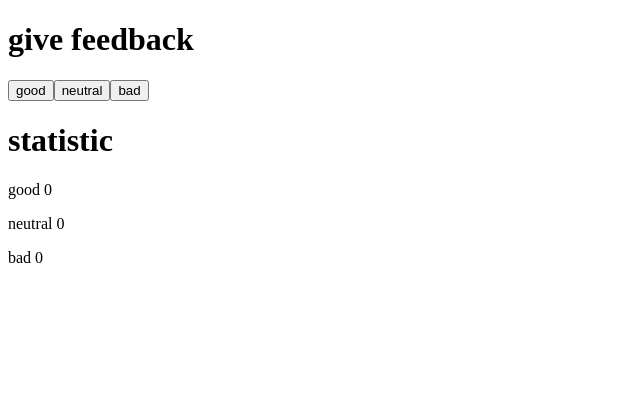
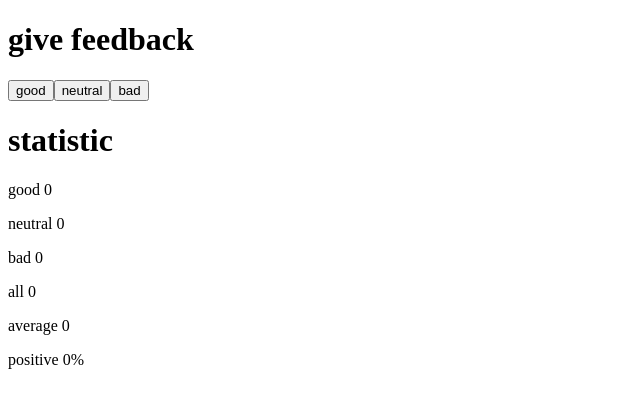
Before and after one commit to PasiduRanasinghe/FullstackOpen-Exercises, a React (Vite) app in the folder part1/unicafe/: page / in a window 1280 px wide. Shown: the top 408 px of the page, without its empty margins (0-640 px from the left). Built offline with nearby package versions, Linux system fonts and the light colour scheme.

Commit message:
Exercise 1.7

```diff
--- a/part1/unicafe/src/App.jsx
+++ b/part1/unicafe/src/App.jsx
@@ -4,15 +4,29 @@ function App() {
   const [good, setGood] = useState(0);
   const [neutral, setNeutral] = useState(0);
   const [bad, setBad] = useState(0);
+  const [all, setAll] = useState(0);
+  const [positive, setPositive] = useState(0);
+  const [average, setAverage] = useState(0);
 
+  const handleCalc = (valueGood, valueNeutral, valueBad) => {
+    setAll(valueGood + valueNeutral + valueBad);
+    setPositive((good / all) * 100);
+    setAverage((1 * good + 0 * neutral + -1 * bad) / all);
+  };
   const handleClickGood = () => {
-    setGood(good + 1);
+    const updatedGood = good + 1;
+    setGood(updatedGood);
+    handleCalc(updatedGood, neutral, bad);
   };
   const handleClickNeutral = () => {
-    setNeutral(neutral + 1);
+    const updatedNeutral = neutral + 1;
+    setNeutral(updatedNeutral);
+    handleCalc(good, updatedNeutral, bad);
   };
   const handleClickBad = () => {
-    setBad(bad + 1);
+    const updatedBad = bad + 1;
+    setBad(updatedBad);
+    handleCalc(good, neutral, updatedBad);
   };
 
   return (
@@ -25,6 +39,9 @@ function App() {
       <p>good {good}</p>
       <p>neutral {neutral}</p>
       <p>bad {bad}</p>
+      <p>all {all}</p>
+      <p>average {average}</p>
+      <p>positive {positive}%</p>
     </>
   );
 }
```
